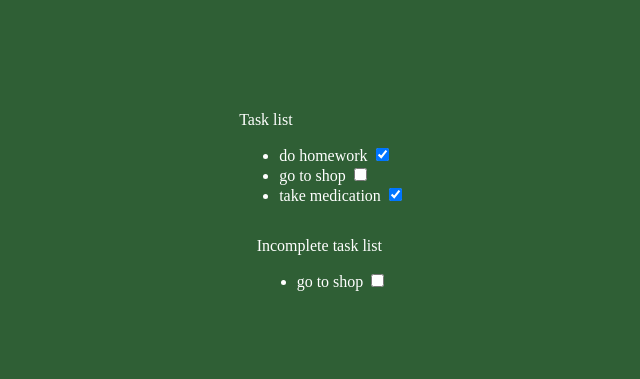
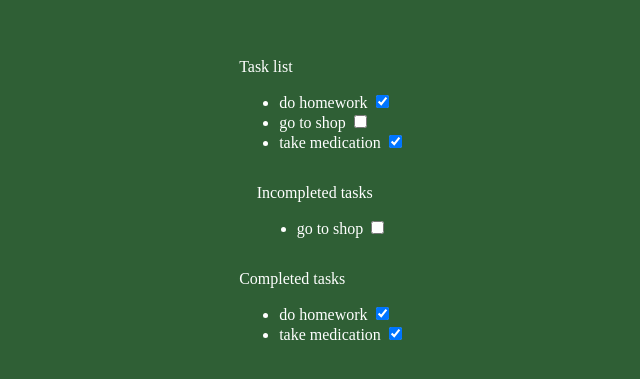
Before and after one commit to Bilal60/Todo-list, a React (Create React App) app: page / in a window 1280 px wide. Shown: the part 199-578 px from the top of the page, without its empty margins (318-958 px from the left). Built offline with nearby package versions, Linux system fonts and the light colour scheme.

Commit message:
Filtering completed tasks

```diff
--- a/src/App.js
+++ b/src/App.js
@@ -20,9 +20,8 @@ class App extends React.Component{
   render(){
 
     //filter all incomplete tasks
-    const incompleteTasks = this.state.tasks.filter(task => task.completed === false)
-
-    console.log(incompleteTasks);
+    const incompletedTasks = this.state.tasks.filter(task => !task.completed);
+    const completedTasks = this.state.tasks.filter(task => task.completed);
 
     return(
       <div className="App">
@@ -36,10 +35,19 @@ class App extends React.Component{
           </ul>
         </div>
 
-        <div className="incompleteTaskList">
-          <p>Incomplete task list</p>
+        <div className="incompletedTasks">
+          <p>Incompleted tasks</p>
           <ul>
-            {incompleteTasks.map( task =>
+            {incompletedTasks.map( task =>
+              <Task key={task.id} task={task} />
+            )}
+          </ul>
+        </div>
+
+        <div className="completedTasks">
+          <p>Completed tasks</p>
+          <ul>
+            {completedTasks.map( task =>
               <Task key={task.id} task={task} />
             )}
           </ul>
```
